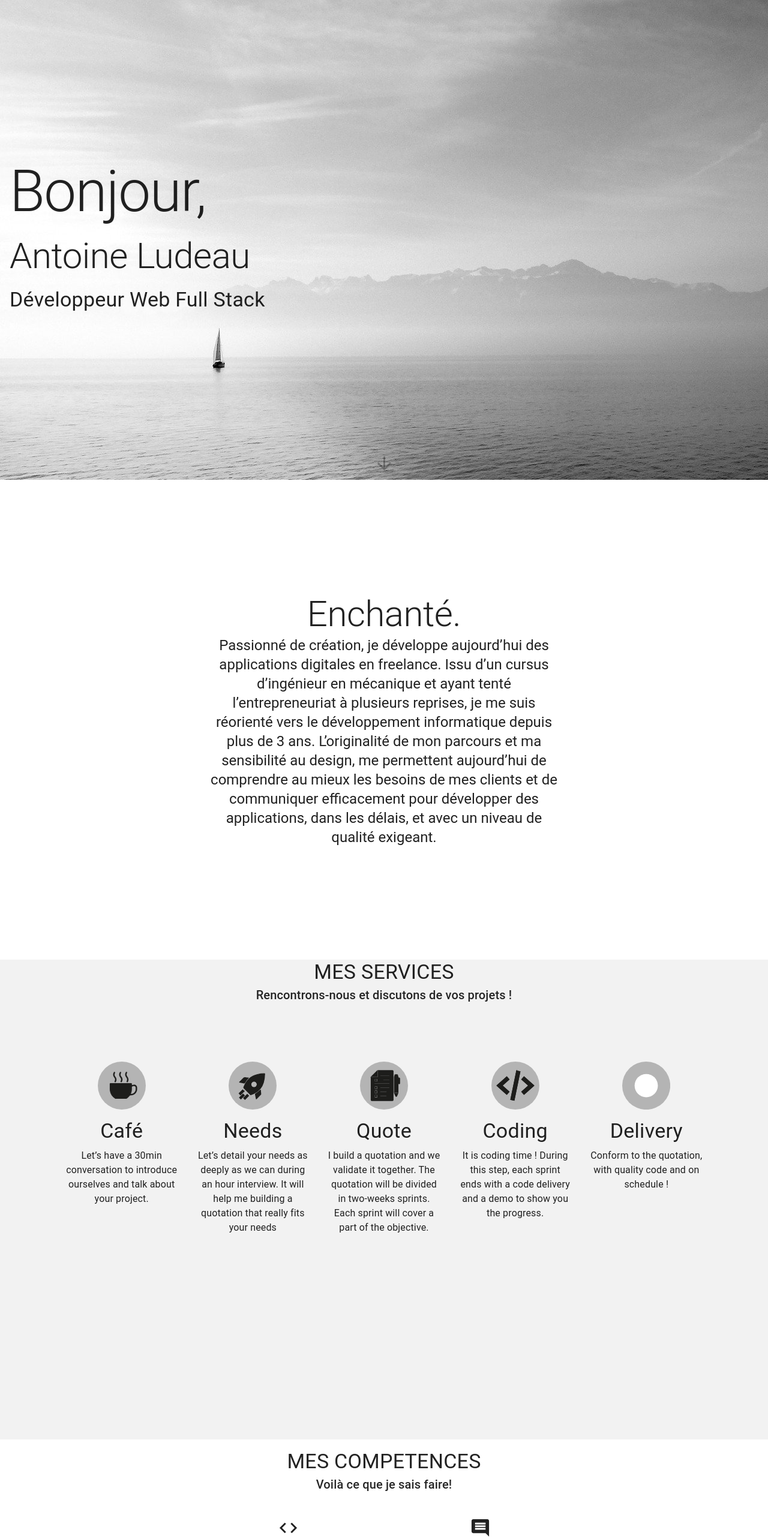
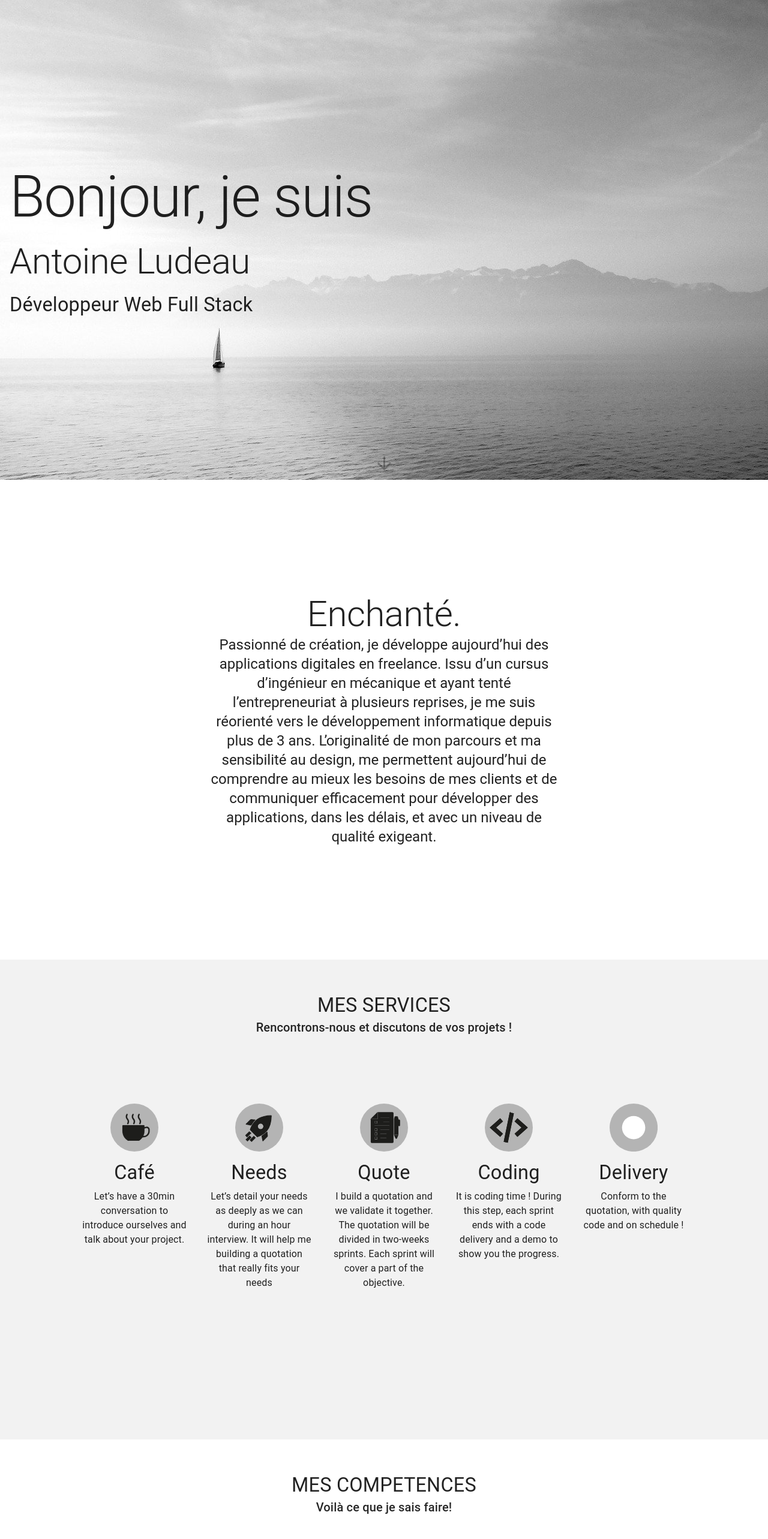
Before and after one commit to antoineludeau/portfolio, a React (Create React App) app: page / in a window 1280 px wide. Shown: the top 2566 px of the page at 60% size. Built offline with nearby package versions, Linux system fonts and the light colour scheme.

Commit message:
Improved overall placement of elements

```diff
--- a/src/App.tsx
+++ b/src/App.tsx
@@ -1,9 +1,14 @@
 import { Home } from './components/pages'
+import { createTheme, responsiveFontSizes, ThemeProvider } from '@mui/material/styles';
+let theme = createTheme();
+theme = responsiveFontSizes(theme);
 
 function App() {
   return (
     <div className="App">
-        <Home/>
+      <ThemeProvider theme={theme}>
+        <Home />
+      </ThemeProvider>
     </div>
   );
 }
--- a/src/components/molecules/section-title.tsx
+++ b/src/components/molecules/section-title.tsx
@@ -53,7 +53,7 @@ const FadeInDirection = ({
         <Typography
           variant="h4"
           component="div"
-          sx={{wordWrap: "break-word" }}
+          sx={{wordWrap: "break-word", marginTop:5 }}
         >
           {title}
         </Typography>
--- a/src/components/organisms/home-section.tsx
+++ b/src/components/organisms/home-section.tsx
@@ -34,28 +34,31 @@ export const HomeSection = () => {
   });
   return (
     <>
-      <Box
+      <Grid
+        container
+        minHeight="100vh"
+        direction="column"
+        justifyContent="center"
+        alignItems="left"
         sx={{
-          height: `100vh`,
           backgroundImage: `url(${HomeImage})`,
           backgroundPositionX: "10%",
           backgroundRepeat: "no-repeat",
         }}
       >
+        <Grid item>
           <Grid
-          sx={{
-            position: "absolute",
-            top: "50%",
-            transform: "translateY(-50%)",
-            padding: 2,
-          }}
             container
+            direction="column"
+            justifyContent="center"
+            alignItems="left"
+            padding={2}
             spacing={2}
           >
             <Grid item xs={12}>
               <animated.div style={props}>
-              <Typography variant="h1" component="div">
-                Bonjour,
+                <Typography variant="h1" component="div" sx={{ width: '100%' }}>
+                  Bonjour, je suis
                 </Typography>
               </animated.div>
             </Grid>
@@ -74,6 +77,8 @@ export const HomeSection = () => {
               </animated.div>
             </Grid>
           </Grid>
+        </Grid>
+      </Grid>
       <Box
         sx={{
           position: "absolute",
@@ -85,7 +90,7 @@ export const HomeSection = () => {
           <ArrowDownwardIcon fontSize="large" />
         </animated.div>
       </Box>
-      </Box>
+
     </>
   );
 };
--- a/src/components/organisms/presentation-section.tsx
+++ b/src/components/organisms/presentation-section.tsx
@@ -6,14 +6,13 @@ import { ReactComponent as AntoinePhoto } from "../../assets/image/antoine.svg";
 
 export const PresentationSection = () => {
   return (
-    <>
       <Grid
         container
         minHeight="100vh"
         direction="column"
         justifyContent="center"
         alignItems="center"
-        padding={3}
+        padding={2}
       >
         <Grid item>
           <Grid
@@ -49,7 +48,5 @@ export const PresentationSection = () => {
           </Grid>
         </Grid>
       </Grid>
-
-      </>
   );
 };
--- a/src/components/organisms/services-section.tsx
+++ b/src/components/organisms/services-section.tsx
@@ -12,10 +12,10 @@ export const ServicesSection = () => {
   return (
     <Box
       sx={{
-        paddingTop:'400',
         textAlign: "center",
         minHeight: "100vh",
-        backgroundColor: '#F2F2F2'
+        backgroundColor: '#F2F2F2',
+        padding: 2,
       }}
     >
       <SectionTitle
@@ -24,6 +24,14 @@ export const ServicesSection = () => {
           "Rencontrons-nous et discutons de vos projets !"
         }
       />
+      <Grid
+        container
+        direction="column"
+        justifyContent="center"
+        alignItems="center"
+        padding={2}
+      >
+        <Grid item>
           <Grid
             container
             spacing={4}
@@ -67,6 +75,8 @@ export const ServicesSection = () => {
               ></ServiceCard>
             </Grid>
           </Grid>
+        </Grid>
+      </Grid>
     </Box>
   );
 };
--- a/src/components/organisms/testimonials-section.tsx
+++ b/src/components/organisms/testimonials-section.tsx
@@ -46,7 +46,7 @@ export const TestimonialsSection = () => {
       />
       <Box
         sx={{
-          padding: 8,
+          marginTop:5,
           textAlign: "center",
           display: "flex",
           justifyContent: "center",
```
Also changed, not shown: src/assets/image/antoine.png (added). Lines whose indentation alone changed are shown as unchanged.
